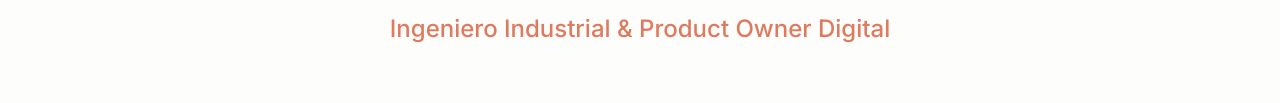
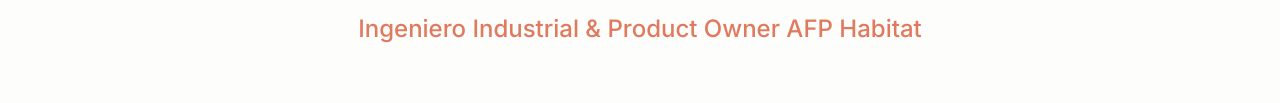
Before and after one commit to rsancva/CVKaren, a plain HTML site: page index.html in a window 1280 px wide. Shown: the part 223-326 px from the top of the page. Drawn offline with nearby package versions, Linux system fonts and the light colour scheme.

Commit message:
Update index.html

```diff
--- a/index.html
+++ b/index.html
@@ -74,7 +74,7 @@
     <main class="pt-24">
         <section id="hero" class="container mx-auto px-6 py-16 text-center">
             <h1 class="text-4xl md:text-6xl font-extrabold text-[#3D405B] leading-tight">Karen Paulina Saravia Carrasco</h1>
-            <p class="mt-4 text-xl md:text-2xl text-[#E07A5F] font-medium">Ingeniero Industrial & Product Owner Digital</p>
+            <p class="mt-4 text-xl md:text-2xl text-[#E07A5F] font-medium">Ingeniero Industrial & Product Owner AFP Habitat</p>
         </section>
 
         <section id="resumen" class="py-20 bg-white">
```
